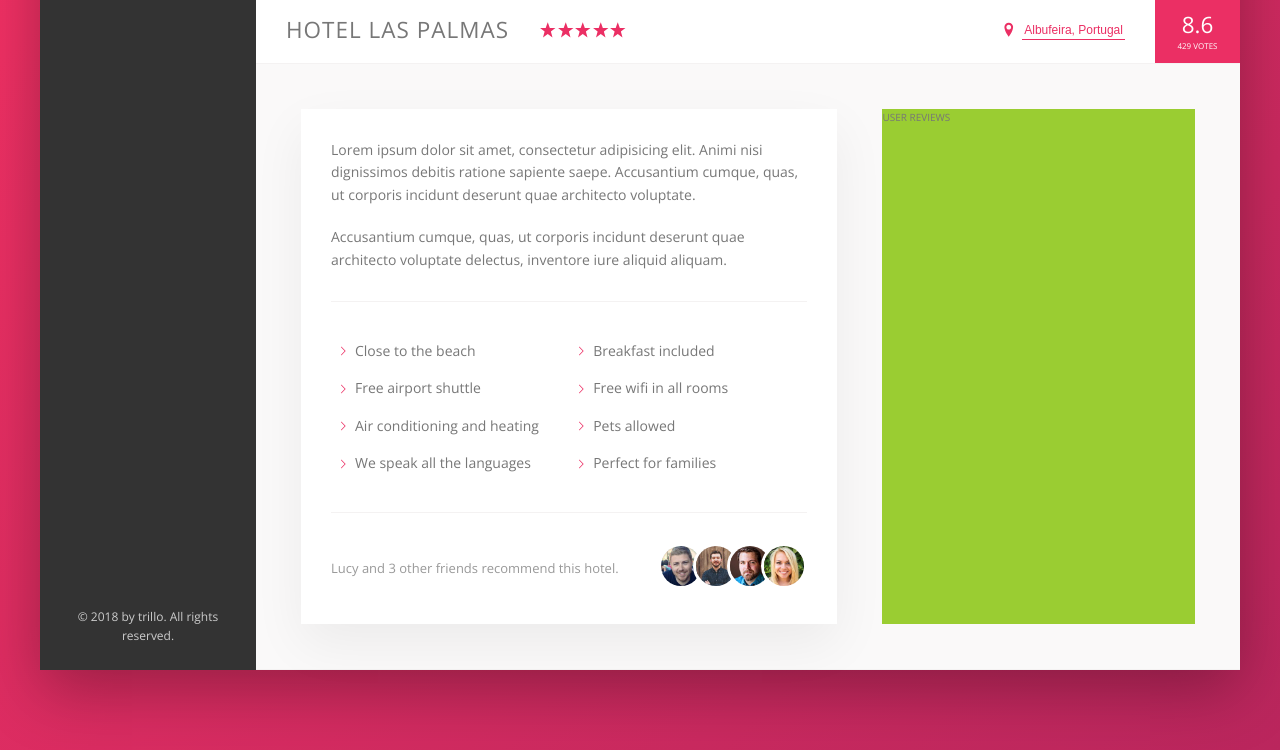
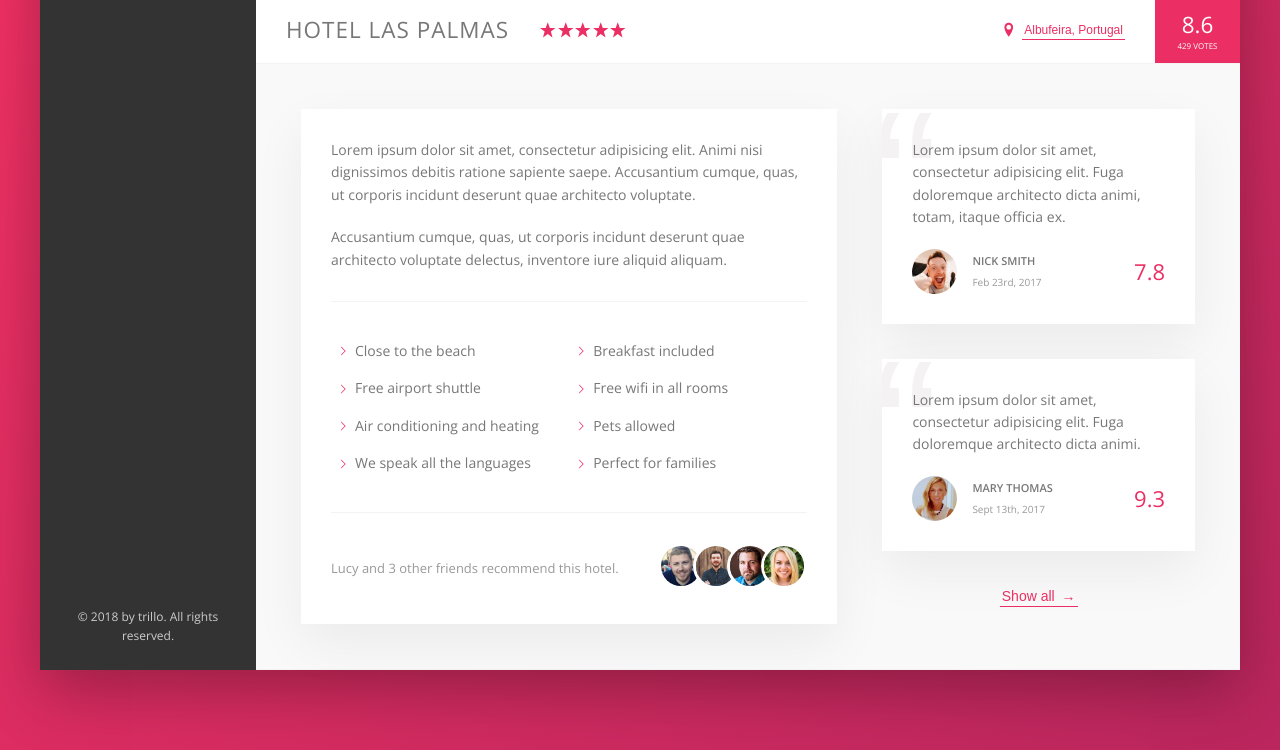
Before and after one commit to ksextontech/trillo, a website: page index.html in a window 1280 px wide. Shown: the part 538-1288 px from the top of the page. Drawn offline with nearby package versions, Linux system fonts and the light colour scheme.

Commit message:
user reviews section

```diff
--- a/index.html
+++ b/index.html
@@ -174,7 +174,35 @@
                         </div>
 
                         <div class="user-reviews">
-                            USER REVIEWS
+                            <figure class="review">
+                                <blockquote class="review__text">
+                                    Lorem ipsum dolor sit amet, consectetur adipisicing elit. Fuga doloremque architecto dicta animi, totam, itaque officia ex.
+                                </blockquote>
+                                <figcaption class="review__user">
+                                    <img src="img/user-1.jpg" alt="User 1" class="review__photo">
+                                    <div class="review__user-box">
+                                        <p class="review__user-name">Nick Smith</p>
+                                        <p class="review__user-date">Feb 23rd, 2017</p>
+                                    </div>
+                                    <div class="review__rating">7.8</div>
+                                </figcaption>
+                            </figure>
+
+                            <figure class="review">
+                                <blockquote class="review__text">
+                                    Lorem ipsum dolor sit amet, consectetur adipisicing elit. Fuga doloremque architecto dicta animi.
+                                </blockquote>
+                                <figcaption class="review__user">
+                                    <img src="img/user-2.jpg" alt="User 1" class="review__photo">
+                                    <div class="review__user-box">
+                                        <p class="review__user-name">Mary Thomas</p>
+                                        <p class="review__user-date">Sept 13th, 2017</p>
+                                    </div>
+                                    <div class="review__rating">9.3</div>
+                                </figcaption>
+                            </figure>
+
+                            <button class="btn-inline">Show all <span>&rarr;</span></button>
                         </div>
                     </div>
                 </main>
--- a/sass/_components.scss
+++ b/sass/_components.scss
@@ -280,8 +280,17 @@
     cursor: pointer;
     transition: all .2s;
 
+    & span {
+        margin-left: 3px;
+        transition: margin-left .2s;
+    }
+
     &:hover {
         color: var(--color-grey-dark-1); // border color auto updates due to "currentcolor"
+
+        span {
+            margin-left: 8px;
+        }
     }
 
     &:focus {
@@ -382,3 +391,70 @@
         }
     }
 }
+
+
+///////////////////////////////////////
+// REVIEWS
+
+.review {
+    background-color: #fff;
+    box-shadow: var(--shadow-light);
+    padding: 3rem;
+    margin-bottom: 3.5rem;
+    position: relative;
+    overflow: hidden;
+
+    &__text {
+        margin-bottom: 2rem;
+        z-index: 10;
+        position: relative;
+    }
+
+    &__user {
+        display: flex;
+        align-items: center;
+    }
+
+    &__photo {
+        height: 4.5rem;
+        width: 4.5rem;
+        border-radius: 50%;
+        margin-right: 1.5rem;
+    }
+
+    &__user-box {
+        margin-right: auto;
+        display: flex;
+        flex-direction: column;
+        justify-content: center;
+    }
+
+    &__user-name {
+        font-size: 1.1rem;
+        font-weight: 600;
+        text-transform: uppercase;
+        margin-bottom: .4rem;
+    }
+
+    &__user-date {
+        font-size: 1rem;
+        color: var(--color-grey-dark-3);
+    }
+
+    &__rating {
+        font-size: 2.2rem;
+        color: var(--color-primary);
+        font-weight: 300;
+    }
+
+    &::before {
+        content: "\201C"; // ISO number
+        font-size: 20rem;
+        line-height: 1;
+        color: var(--color-grey-light-2);
+        position: absolute;
+        top: -2.75rem;
+        left: -1rem;
+        font-family: sans-serif; // it's inheriting open sans, which doesn't look as good with the giant quote
+    }
+}
--- a/sass/_layout.scss
+++ b/sass/_layout.scss
@@ -35,6 +35,7 @@
 }
 
 .detail {
+    font-size: 1.4rem;
     display: flex;
     padding: 4.5rem;
     background-color: var(--color-grey-light-1);
@@ -51,6 +52,9 @@
 }
 
 .user-reviews {
-    background-color: yellowgreen;
     flex: 1; // occupy remaining space
+
+    display: flex;
+    flex-direction: column;
+    align-items: center;
 }
```
Also changed, not shown: css/style.css.
